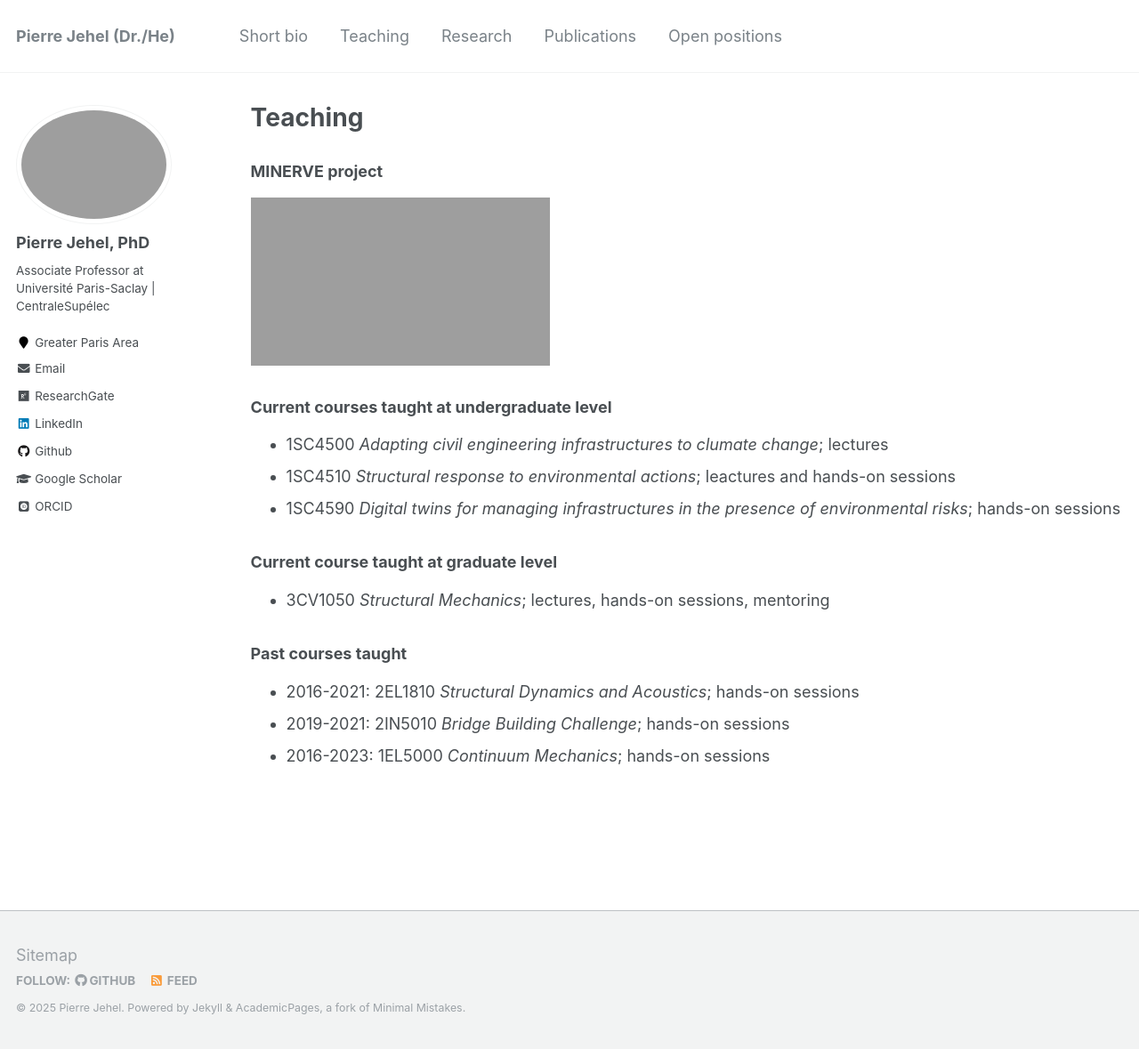
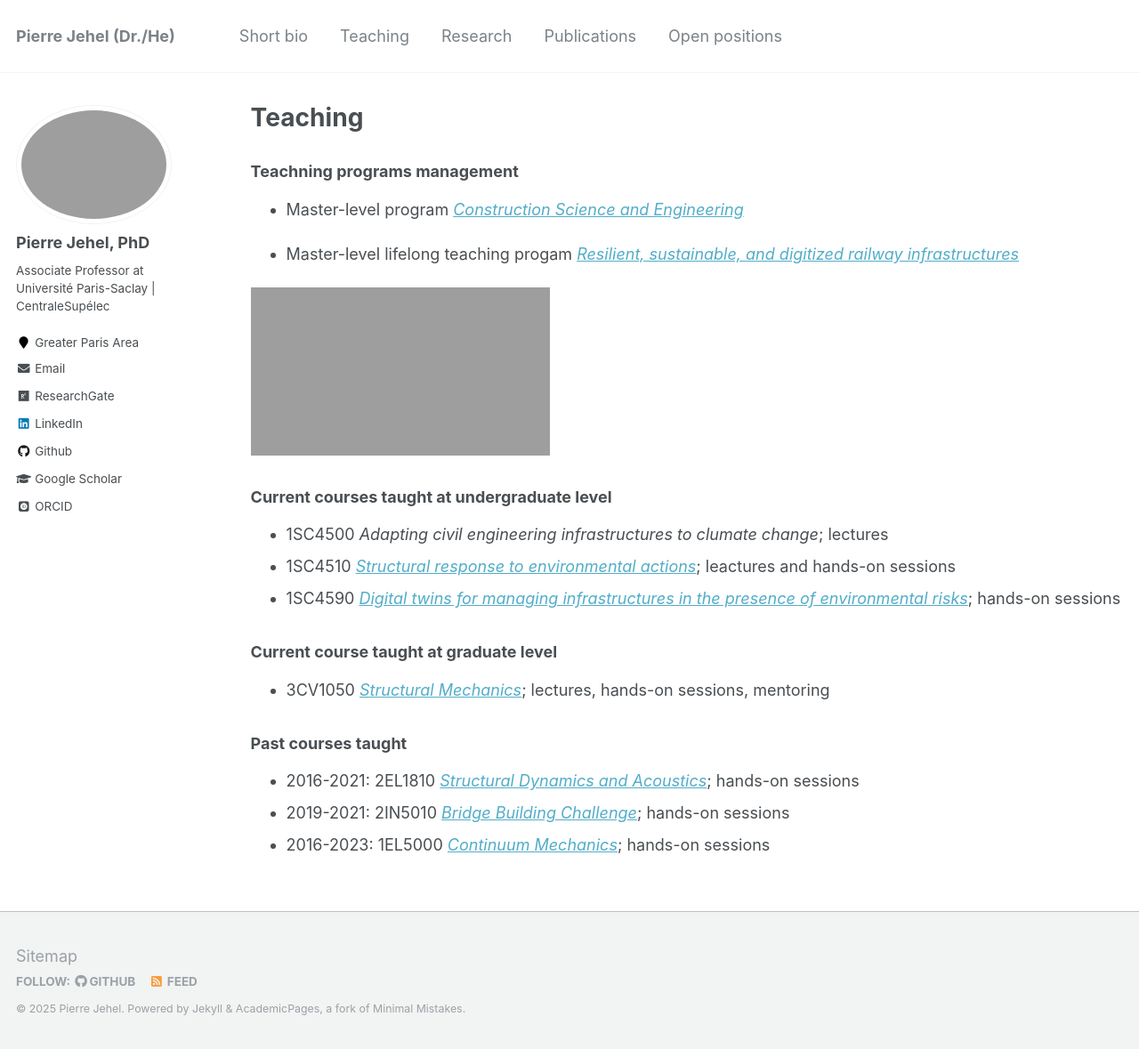
Before and after one commit to jehelp/jehelp.github.io, a Jekyll site: the page built from _pages/teaching.md, in a window 1280 px wide and 1179 px high. Shown: the whole window at 89% size. Built offline with Jekyll 4.4.1, drawn with Linux system fonts in a browser that asks for light colours; some web fonts are replaced.

Commit message:
teaching

```diff
--- a/_pages/teaching.md
+++ b/_pages/teaching.md
@@ -5,7 +5,7 @@ permalink: /teaching/
 author_profile: true
 ---
 
-### MINERVE project
+### Teachning programs management
 
 <style>
 @media (max-width: 560px) {
@@ -25,19 +25,23 @@ position:absolute;
 }
 </style>
 
+* Master-level program <a href="https://www.centralesupelec.fr/en/catalogue-de-formations/dominante-construction-ville-transport" target="_blank">*Construction Science and Engineering*</a>
+
+* Master-level lifelong teaching progam <a href="https://exed.centralesupelec.fr/formation/mastere-specialise-infrastructures-ferroviaires-resilientes-durables-et-digitalisees-2/" target="_blank">*Resilient, sustainable, and digitized railway infrastructures*</a>
+
 <a href="https://youtu.be/gcU7M26Wdf4?si=rXAqFpPg20j9h8xj" target="_blank"><img class='image-responsive' alt="" src="http://jehelp.github.io/images/screenshot_IFRDD.png" style="border-style:solid; border-width:0px; height:189px; width:336px"></a>
 
 ### Current courses taught at undergraduate level
 
 * 1SC4500 *Adapting civil engineering infrastructures to clumate change*; lectures
-* 1SC4510 *Structural response to environmental actions*; leactures and hands-on sessions
-* 1SC4590 *Digital twins for managing infrastructures in the presence of environmental risks*; hands-on sessions
+* 1SC4510 <a href="https://www.centralesupelec.fr/cours/1SC4510?academic_year=2025-2026" target="_blank">*Structural response to environmental actions*</a>; leactures and hands-on sessions
+* 1SC4590 <a href="https://www.centralesupelec.fr/cours/1SC4590?academic_year=2025-2026" target="_blank">*Digital twins for managing infrastructures in the presence of environmental risks*</a>; hands-on sessions
 
 ### Current course taught at graduate level
-* 3CV1050 *Structural Mechanics*; lectures, hands-on sessions, mentoring
+* 3CV1050 <a href="https://www.centralesupelec.fr/cours/3CV1050?academic_year=2025-2026" target="_blank">*Structural Mechanics*</a>; lectures, hands-on sessions, mentoring
 
 ### Past courses taught
 
-* 2016-2021: 2EL1810 *Structural Dynamics and Acoustics*; hands-on sessions
-* 2019-2021: 2IN5010 *Bridge Building Challenge*; hands-on sessions
-* 2016-2023: 1EL5000 *Continuum Mechanics*; hands-on sessions
+* 2016-2021: 2EL1810 <a href="https://www.centralesupelec.fr/en/cours/2EL1810?academic_year=2025-2026" target="_blank">*Structural Dynamics and Acoustics*</a>; hands-on sessions
+* 2019-2021: 2IN5010 <a href="https://www.centralesupelec.fr/en/cours/2IN5010?academic_year=2025-2026" target="_blank">*Bridge Building Challenge*</a>; hands-on sessions
+* 2016-2023: 1EL5000 <a href="https://www.centralesupelec.fr/cours/1EL5000?academic_year=2025-2026" target="_blank">*Continuum Mechanics*</a>; hands-on sessions
```
